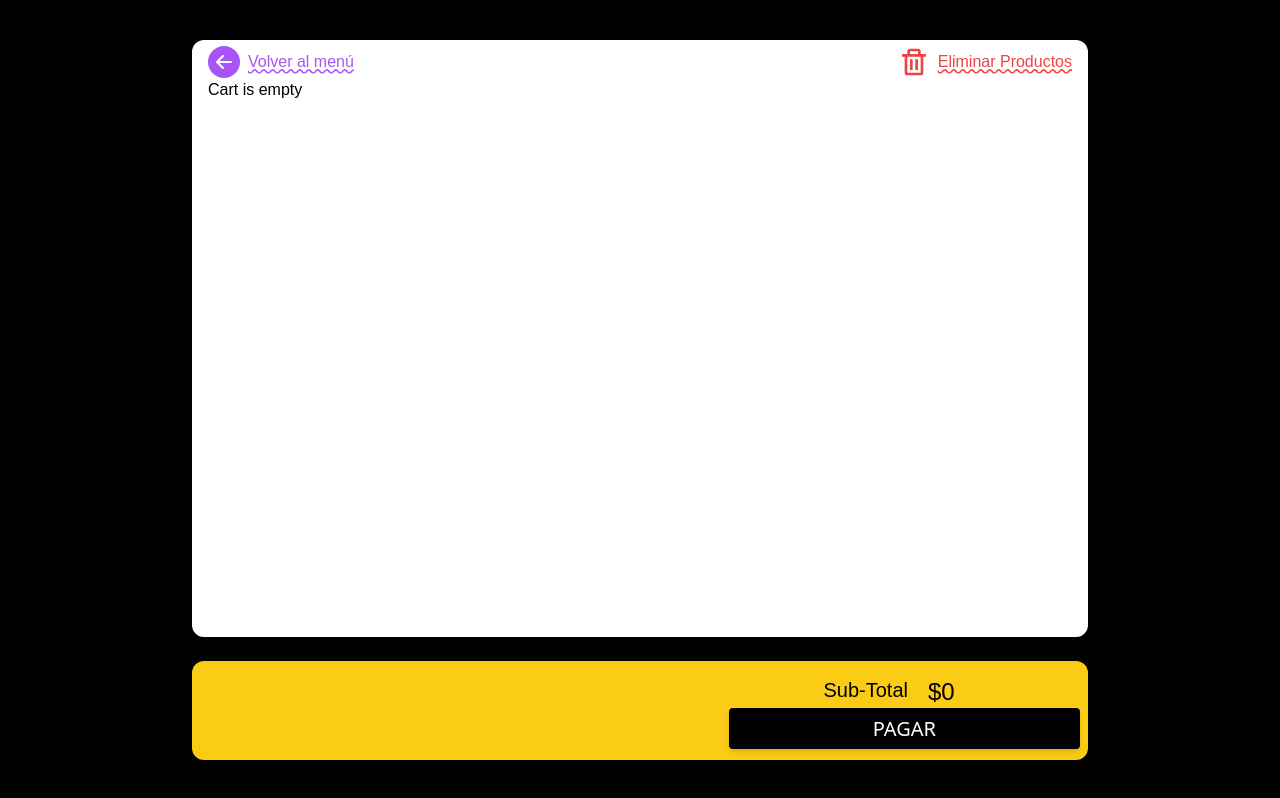
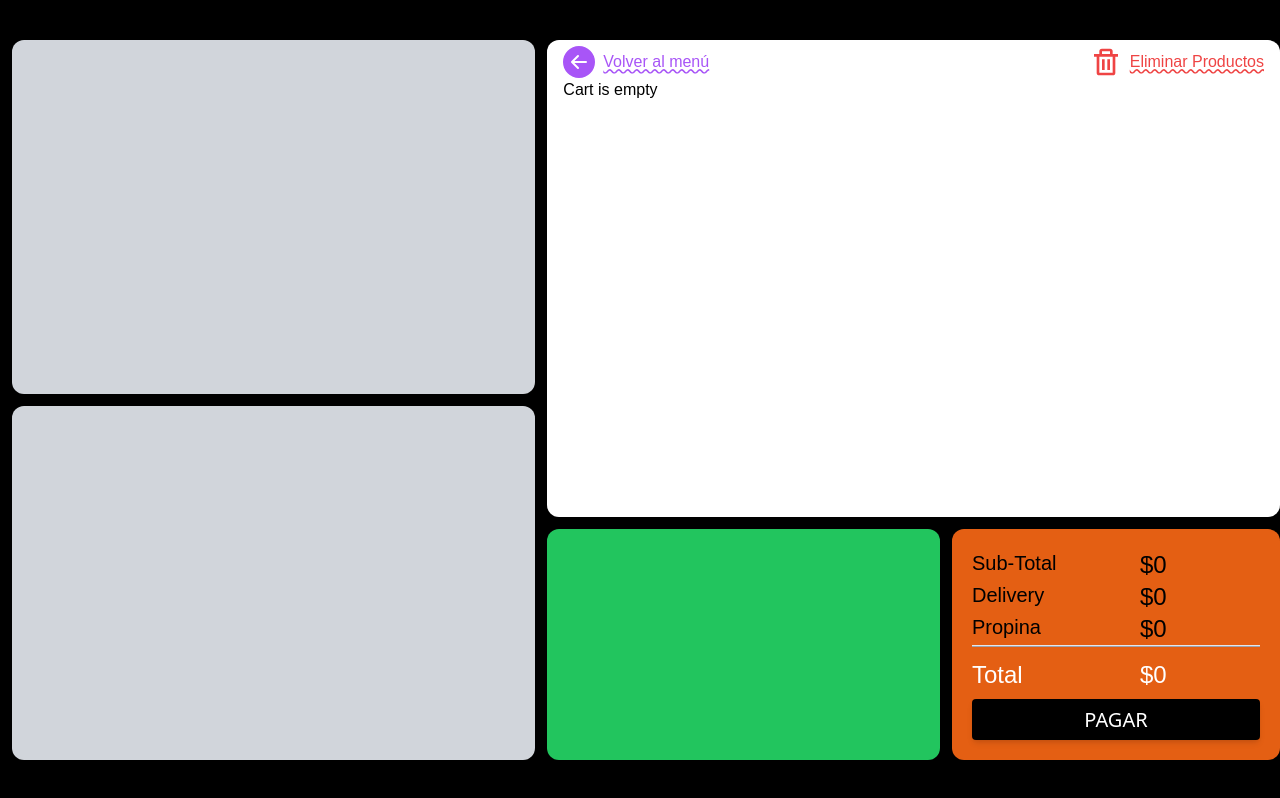
Before and after one commit to nic0q/forkpizzas, a React (Create React App) app: page /checkout in a window 1280 px wide. Built offline with nearby package versions, Linux system fonts and the light colour scheme.

Commit message:
[feat]: Some checkout styling

```diff
--- a/src/App.js
+++ b/src/App.js
@@ -11,6 +11,7 @@ export default function App() {
         <Route path="/forkpizzas" element={<Menu/>}/>
         <Route path="/my-pizza" element={<Customize/>}/>
         <Route path="/checkout" element={<Checkout/>}/>
+        <Route path="/custom" element={<Customize/>}/>
       </Routes>
     </>
   );
--- a/src/components/Cart.jsx
+++ b/src/components/Cart.jsx
@@ -38,11 +38,6 @@ export default function Cart({carte, remove_one_item, add_item, total = 0}) {
             </tr>): ''}
         </tbody>
       </table>
-      {/* <button className="bg-red-500 hover:bg-[#fa6161] text-gray-800 font-semibold py-2 px-4 border border-gray-400 rounded shadow" onClick={empty_cart}>
-            <BiTrash className='text-red-100'/>
-      </button> */}
-
-
     </div>
     <div className="mt-auto">
     <hr className='bg-gray-400 h-[2px] mb-3'></hr>
--- a/src/components/Checkout.jsx
+++ b/src/components/Checkout.jsx
@@ -40,10 +40,10 @@ export default function Checkout(){
   }
 
   const ProductCart = ({name, quantity, price, img, id}) =>{
-    return  <div className="flex shrink-0 grow-0 w-full h-[130px] my-1 bg-gray-300 rounded-xl items-center justify-between pr-4">
-    <img className="w-[120px] ml-10 h-[90%]" alt = "pizza" src={img}></img>
+    return  <div className="flex shrink-0 grow-0 w-full h-[100px] my-1 bg-gray-300 rounded-xl items-center justify-between pr-4">
+    <img className="w-[100px] ml-10 h-[90%]" alt = "pizza" src={img}></img>
     <div className='flex flex-col w-[35%]'>
-      <h3 className="text-3xl">{name}</h3>
+      <h3 className="text-2xl">{name}</h3>
       <h3 className="text-lg mt-2 text-gray-500">{to_clp(price)}</h3>
     </div>
     <div className="flex flex-row text-center align-middle justify-between items-center w-[15%]">
@@ -58,10 +58,18 @@ export default function Checkout(){
   </div>
   }
   return <div className="flex bg-black h-screen items-center justify-center">
+    <div className="flex flex-col w-[50%] h-[90%] m-3">
+      <div className='flex flex-row bg-gray-300 h-[50%] rounded-xl mb-1.5'>
+
+      </div>
+      <div className='flex flex-row bg-gray-300 h-[50%] rounded-xl mt-1.5'>
+
+</div>
+    </div>
     <div className="flex flex-col w-[70%] h-[90%] ">
-      <div className="flex flex-col flex-nowrap bg-white rounded-xl w-full h-[90%] p-4 overflow-y-auto">
+      <div className="flex flex-col flex-nowrap bg-white rounded-xl w-full h-[90%] p-4 overflow-y-auto mb-3">
         <div className="flex justify-between">
-          {/* <h1 className="text-xl">Finalizar Compra</h1> */}
+
           <div className='flex flex-row text-start items-center mt-[-10px] cursor-pointer text-purple-500' onClick={()=>navigate("/forkpizzas")}>
             <BsFillArrowLeftCircleFill className='w-8 h-8 mr-2'/>
             <h2 className="underline decoration-wavy">Volver al menú</h2>
@@ -74,16 +82,56 @@ export default function Checkout(){
         {cart.length !== 0 ? cart.items.map((item, key) =>
         <ProductCart key = {key} name = {item.name} quantity = {item.quantity} img = {item.img} id = {item.id} price = {item.price}/>): "Cart is empty"}
       </div>
-      <br></br>
-      <div className="flex flex-col bg-yellow-400 items-end h-[15%] rounded-xl justify-center pt-1">
-        <div className="flex flex-row rounded-xl">
-          <h3 className="text-xl mr-5">Sub-Total</h3>
-          <h3 className="text-2xl w-20 mr-20">{to_clp(total)}</h3>
+      <div className='flex justify-between'>
+      <div className="flex flex-col bg-[#22C55E] items-end h-full rounded-xl w-full mr-3 p-5">
         </div>
-        <button type="button" className="font-sans text-xl px-36 mr-2 py-2 bg-black text-white font-medium leading-tight uppercase rounded shadow-md hover:bg-purple-800 hover:shadow-lg active:bg-yellow-700 active:shadow-lg transition duration-150 ease-in-out">
+      <div className="flex flex-col bg-[#e45f13] items-end h-full rounded-xl p-5 ml-auto">
+        <div>
+        <div className="flex flex-row rounded-xl justify-between">
+          <div>
+          <h3 className="text-xl mr-5 text-start">Sub-Total</h3>
+          </div>
+          <div>
+          <h3 className="text-2xl w-20 mr-10">{to_clp(total)}</h3>
+          </div>
+
+        </div>
+        <div className="flex flex-row rounded-xl justify-between">
+        <div>
+          <h3 className="text-xl mr-5 text-start">Delivery</h3>
+          </div>
+          <div>
+          <h3 className="text-2xl w-20 mr-10">{to_clp(total)}</h3>
+          </div>
+        </div>
+        <div className="flex flex-row rounded-xl justify-between">
+        <div>
+          <h3 className="text-xl mr-5 text-start">Propina</h3>
+          </div>
+          <div>
+          <h3 className="text-2xl w-20 mr-10">{to_clp(total)}</h3>
+          </div>
+        </div>
+        <div>
+        <hr className='bg-gray-400 h-[2px] mb-3'></hr>
+          </div>
+
+        <div className="flex flex-row rounded-xl justify-between text-white mt-2">
+        <div>
+          <h3 className="text-2xl mr-5 text-start">Total</h3>
+          </div>
+          <div>
+          <h3 className="text-2xl w-20 mr-10">{to_clp(total)}</h3>
+          </div>
+        </div>
+        <button type="button" className="font-sans text-xl w-72 mt-2 py-2 bg-black text-white font-medium leading-tight uppercase rounded shadow-md hover:bg-purple-800 hover:shadow-lg active:bg-yellow-700 active:shadow-lg transition duration-150 ease-in-out">
           Pagar
         </button>
-      </div>
+        </div>
+
+      </div></div>
     </div>
+
   </div>
+
 }
--- a/src/components/Customize.jsx
+++ b/src/components/Customize.jsx
@@ -1,7 +1,13 @@
+import Checkout from "./Checkout";
+
 export default function Customize() {
   return (
-    <div>
-      <h1>Customize</h1>
+    <div className="flex bg-black h-screen items-center justify-center">
+        <div>
+        <Checkout></Checkout>
+          </div>
+
+      <Checkout></Checkout>
     </div>
   )
 }
--- a/src/components/Navbar.jsx
+++ b/src/components/Navbar.jsx
@@ -27,7 +27,6 @@ export default function Navbar({n_cart_items}){
           <p>Pizzas Fork</p>
           <GiPitchfork className="w-10 h-10 font-bold"></GiPitchfork>
         </div>
-
       <ul className={"hidden md:flex text-white items-center"}>
         <li className="mx-10 hover:text-gray-300">
           <a href="#aboutMe">Menu</a>
--- a/src/products.json
+++ b/src/products.json
@@ -4,7 +4,8 @@
   {"id": 3, "name": "Pizza Campesina", "price": 16000,"ingredients": ["Champiñon", "Pollo", "Pimiento"], "img": "https://images.deliveryhero.io/image/pedidosya/products/7876229c-e932-418a-bacb-fc7897ce3d17.jpg?quality=90&width=1920&webp=1"},
   {"id": 4, "name": "Pizza Hawaiana", "price": 15000,"ingredients": ["Jamón", "Pollo", "Piña"], "img": "https://images.deliveryhero.io/image/pedidosya/products/78bf3b40-9b33-449f-99cf-dcee5a0ef8eb.jpg?quality=90&width=1920&webp=1"},
   {"id": 5, "name": "Pizza Mechada BBQ", "price": 16000,"ingredients": ["Carne Mechada", "Tomate", "Cebolla"], "img": "https://images.deliveryhero.io/image/pedidosya/products/c51bde16-927d-4a61-95e5-d6875bc22a52.jpg?quality=90&width=1920&webp=1"},
-  {"id": 6, "name": "Pizza Vegan Queen", "price": 16000,"ingredients": ["Champiñon", "Pimiento", "Cebolla", "Choclo", "Tomate"], "img": "https://images.deliveryhero.io/image/pedidosya/products/c5637f80-ca66-4eb8-94e8-db6370a65ea4.jpg?quality=90&width=1920&webp=1"}],
+  {"id": 6, "name": "Pizza Vegan Queen", "price": 16000,"ingredients": ["Champiñon", "Pimiento", "Cebolla", "Choclo", "Tomate"], "img": "https://images.deliveryhero.io/image/pedidosya/products/c5637f80-ca66-4eb8-94e8-db6370a65ea4.jpg?quality=90&width=1920&webp=1"}
+  ],
   "Complements":[
     {"id": 13, "name": "Salsa BBQ", "price": 1000, "img": "https://pbs.twimg.com/media/B0vZM5VCYAImXGE.jpg"},
     {"id": 14, "name": "Salsa de Tomate", "price": 1000, "img": "https://pbs.twimg.com/media/B0vZM1XCMAA2iIH?format=jpg&name=900x900"},
```
